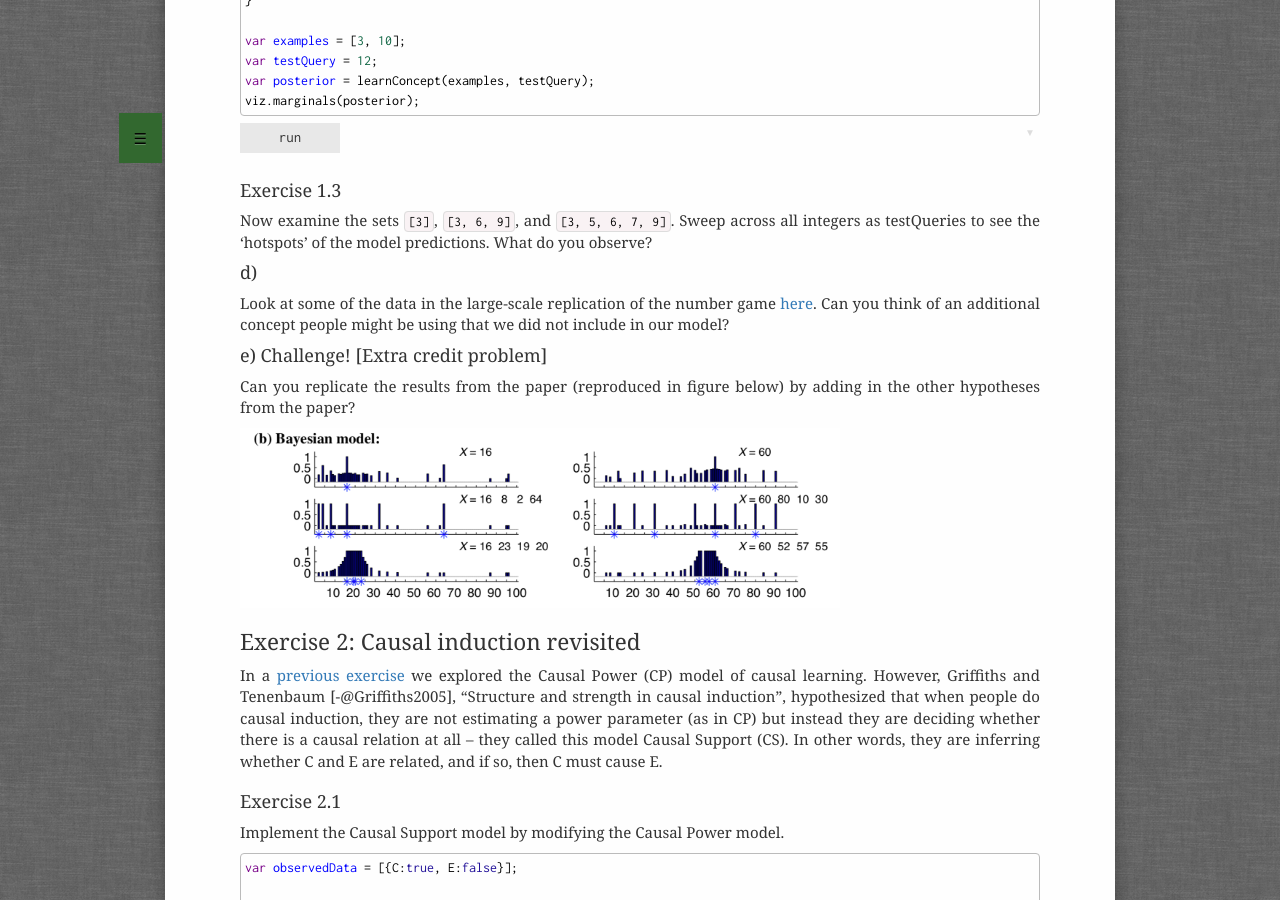
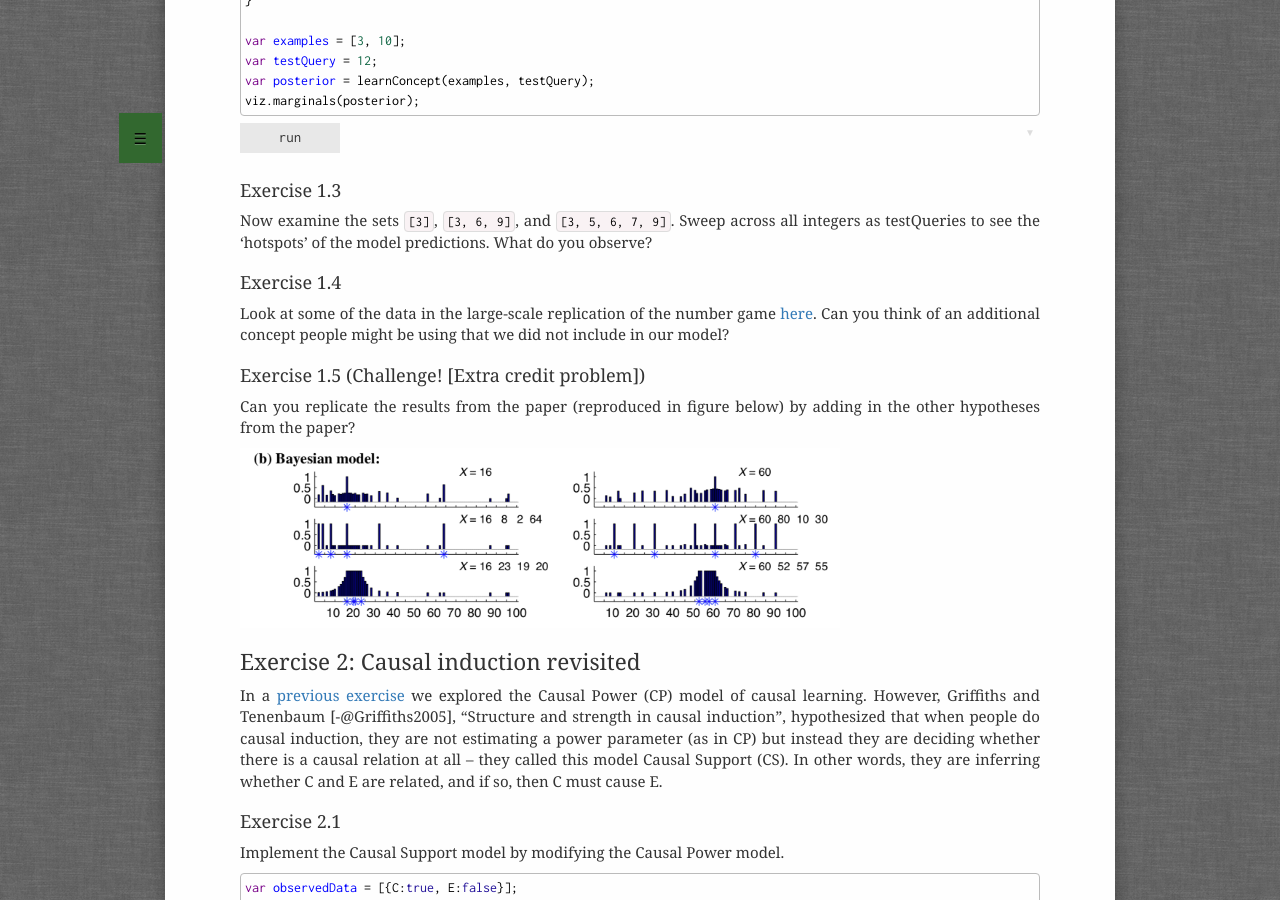
Before and after one commit to probmods/probmods2, a Jekyll site: the page built from exercises/occams-razor.md, in a window 1280 px wide and 900 px high, scrolled down 2170 px. Built offline with Jekyll 4.4.1, drawn with Linux system fonts in a browser that asks for light colours; formulas are drawn with MathJax 3; a script that is not in the unit is left out.

Commit message:
Typo fixes

```diff
--- a/exercises/occams-razor.md
+++ b/exercises/occams-razor.md
@@ -188,12 +188,12 @@
 Sweep across all integers as testQueries to see the 'hotspots' of the model predictions.
 What do you observe?
 
-#### d)
+### Exercise 1.4
 
 Look at some of the data in the large-scale replication of the number game [here](https://openpsychologydata.metajnl.com/articles/10.5334/jopd.19/).
 Can you think of an additional concept people might be using that we did not include in our model?
 
-#### e) Challenge! [Extra credit problem]
+### Exercise 1.5 (Challenge! [Extra credit problem])
 
 Can you replicate the results from the paper (reproduced in figure below) by adding in the other hypotheses from the paper?
 
```
Also changed, not shown: solutions/lot-learning.md (+1 -1 lines), solutions/occams-razor.md (+1 -1 lines).
